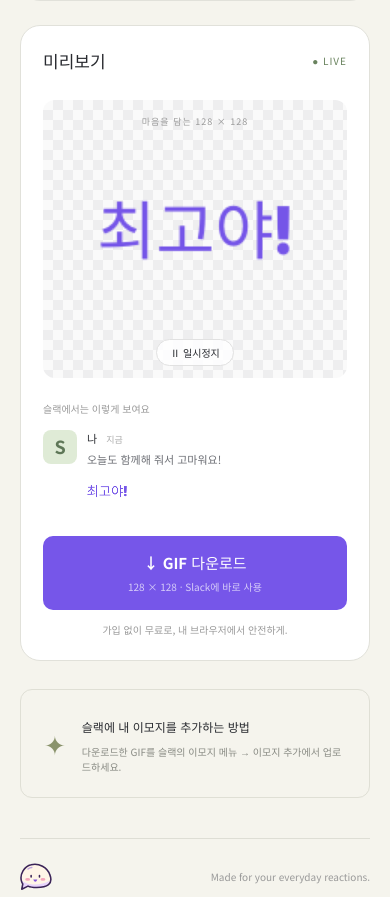
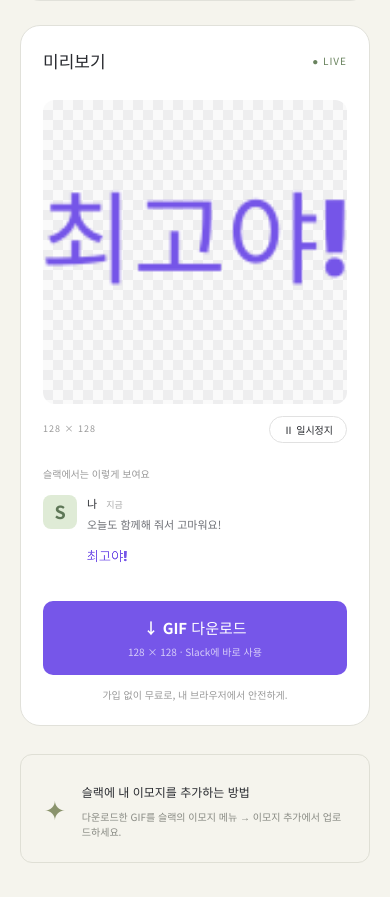
Before and after one commit to hakilee/mojji, a React (Vite) app: page / in a window 390 px wide. Shown: the part 855-1752 px from the top of the page. Built offline with nearby package versions, Linux system fonts and the light colour scheme.

Commit message:
fix: present emoji preview in a responsive square

```diff
--- a/specs/editor.md
+++ b/specs/editor.md
@@ -6,7 +6,7 @@ Owner: GitHub issue #1. Browser-only; input never leaves the device.
 - E2: Provide locally bundled Noto Sans KR, Black Han Sans and Jua; foreground and background colors; transparent background toggle. GIF supports binary transparency only.
 - E3: Static, scale, bounce, slide, shake and roll effects loop over 1.2 seconds. Preview and export share the renderer. Pause preview without changing export. Keep the full visible text inside the canvas throughout the motion cycle, including maximum scale, translation and rotation; verify with `아기고래` in all three fonts.
 - E4: Download valid GIF89a at 128×128; 1 frame for static, 20 for motion; loop indefinitely, 60 ms per frame; clear previous transparent frames. Reject files over 128 KiB with an actionable error, never silently download oversized output.
-- E5: Open directly on the editor and preview below the header, without a marketing intro, headline or slogan block (#9). Show large checkerboard preview and actual-size Slack-like message preview, explicit loading/error states, keyboard-labelled controls and responsive stacked layout. Respect reduced-motion preferences in preview.
+- E5: Open directly on the editor and preview below the header, without a marketing intro, headline or slogan block (#9). Show a responsive 1:1 square checkerboard preview with the canvas filling it without distortion; keep resolution and playback controls outside the artwork (#11). Show actual-size Slack-like message preview, explicit loading/error states, keyboard-labelled controls and responsive stacked layout. Respect reduced-motion preferences in preview.
 - E6: No account, server upload, gallery or analytics. No copied third-party branding/assets. Korean fonts are bundled through Fontsource with their licenses.
 - E7 (#7): Use the selected C (수다모찌) text-free mochi SVG as the app symbol in header/footer and browser favicon. Use tightly cropped logo bounds, a separate square favicon, and 2% additional inset for Apple/Android regular icons; preserve artwork proportions. Generate Apple touch (180×180) and Android manifest (192×192, 512×512, plus maskable 512×512) icons from the same source. Keep platform icon backgrounds opaque and the maskable artwork inside its central safe zone. Expose the brand name 슬랙모찌 accessibly without a visible wordmark.
 
--- a/src/Editor.tsx
+++ b/src/Editor.tsx
@@ -174,8 +174,10 @@ export function Editor() {
               <span className="live">● LIVE</span>
             </div>
             <div className="checker">
-              <span className="canvas-note">마음을 담는 128 × 128</span>
               <canvas ref={canvas} width={128} height={128} aria-label="이모지 미리보기" />
+            </div>
+            <div className="preview-toolbar">
+              <span className="canvas-note">128 × 128</span>
               <button className="pause" onClick={() => setPaused(!paused)}>
                 {paused ? "▶ 재생" : "Ⅱ 일시정지"}
               </button>
--- a/src/style.css
+++ b/src/style.css
@@ -212,7 +212,8 @@ button[aria-pressed="true"] {
   margin-bottom: 4px;
 }
 .checker {
-  height: 278px;
+  aspect-ratio: 1;
+  width: 100%;
   border-radius: 12px;
   background-color: #fafafa;
   background-image:
@@ -226,25 +227,25 @@ button[aria-pressed="true"] {
     0 10px,
     10px -10px,
     -10px 0;
+}
+.checker canvas {
+  display: block;
+  width: 100%;
+  height: auto;
+}
+.preview-toolbar {
   display: flex;
   align-items: center;
-  justify-content: center;
-  position: relative;
-}
-.checker canvas {
-  width: 192px;
-  height: 192px;
+  justify-content: space-between;
+  gap: 12px;
+  margin-top: 12px;
 }
 .canvas-note {
-  position: absolute;
-  top: 15px;
   font-size: 9px;
   letter-spacing: 1px;
   color: #999;
 }
 .pause {
-  position: absolute;
-  bottom: 12px;
   background: #ffffffdb;
   border: 1px solid #e1e1e1;
   border-radius: 20px;
```
